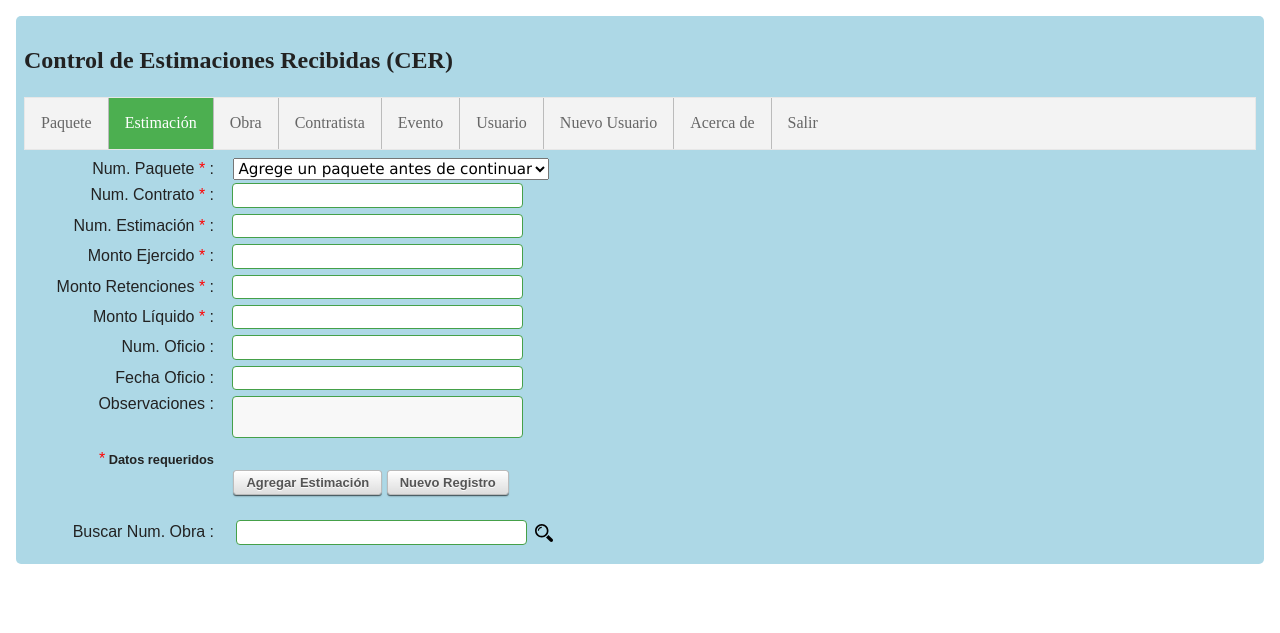
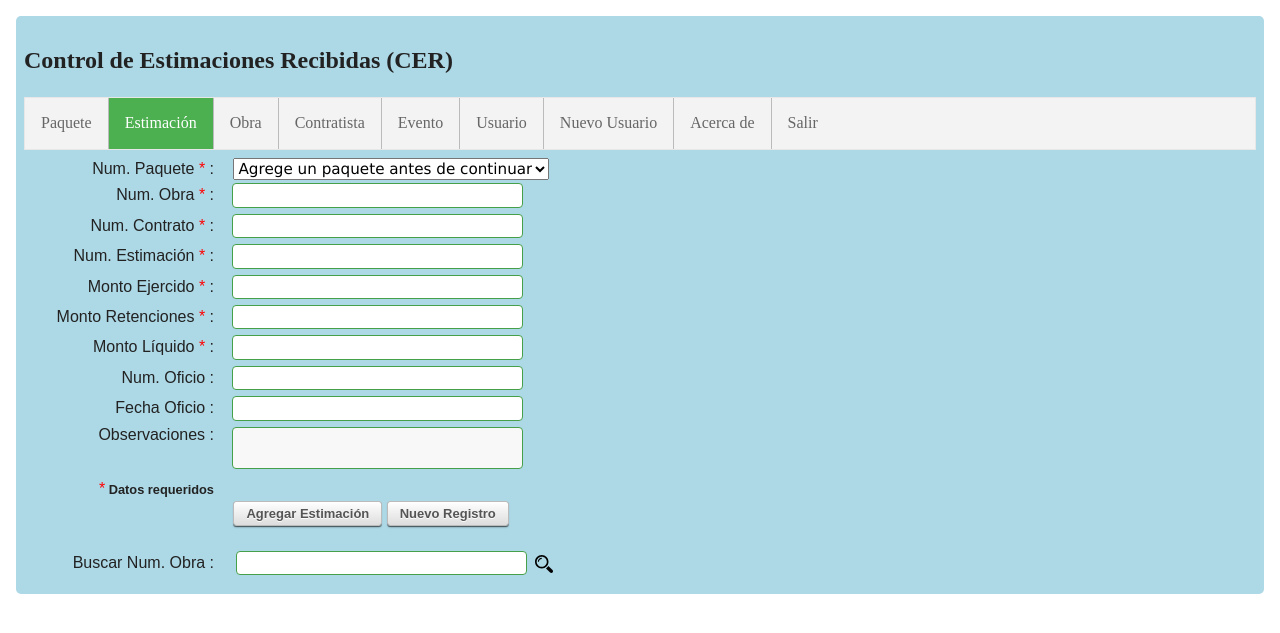
Before and after one commit to jdarkness/cer, a PHP site: page /estimacion.php in a window 1280 px wide. Shown: the top 633 px of the page. Run offline with PHP 8.4, Linux system fonts and the light colour scheme; the visitor is signed in with stand-in values (Sample User, id 1); tables that the repository leaves empty or names only in its code hold one stand-in row (values such as "Sample post").

Commit message:
Se agrego como campo obligatorio el numero de obra

```diff
--- a/estimacion.php
+++ b/estimacion.php
@@ -16,6 +16,7 @@ if (empty($_SESSION["usuario"])) {
 	} else {
 		$idPaquete='';
 	}
+	$numObra='';
 	$numContrato='';
 	$numEstimacion='';
 	$montoEjercido='';
@@ -44,8 +45,9 @@ if (empty($_SESSION["usuario"])) {
 			if (isset($_POST['NoContrato']) && isset($_POST['IdPaquete'])) {
 				//$mensaje=tipo_mensaje('info', 'Segunda vez');
 
-				// Obtenemos los datos que necesitamos para agregar la obra
+				// Obtenemos los datos que necesitamos para agregar la estimacion
 				$idPaquete=texto_seguro($_POST['IdPaquete'], $link);
+				$numObra=texto_seguro($_POST['NoObra'], $link);
 				$numContrato=texto_seguro($_POST['NoContrato'], $link);
 				$numEstimacion=texto_seguro($_POST['NumEstimacion'], $link);
 				$montoEjercido=quitarSeparadorMiles(texto_seguro($_POST['MontoEjercido'], $link));
@@ -56,7 +58,7 @@ if (empty($_SESSION["usuario"])) {
 				$fechaOficio=texto_seguro($_POST['FechaOficio'], $link);
 
 				// Corroboramos que tenemos los datos minimos para guardar en la tabla
-				if (empty($numContrato) || empty($idPaquete) || empty($numEstimacion) || empty($montoEjercido) || empty($montoRetenciones) || empty($montoLiquido) ) {
+				if (empty($numObra) || empty($numContrato) || empty($idPaquete) || empty($numEstimacion) || empty($montoEjercido) || empty($montoRetenciones) || empty($montoLiquido) ) {
 					$mensaje=tipo_mensaje('error', 'Falta campo obligatorio. ');
 				} else {
 					// Verificamos que la fecha es valida si la hay
@@ -66,7 +68,8 @@ if (empty($_SESSION["usuario"])) {
 					} else {
 						// Fecha correcta o no hay
 						// Corroboramos que no este dado de alta el registro en la tabla
-						$query="SELECT IdEstimacion FROM Estimacion WHERE NoContrato = '$numContrato' AND IdPaquete = $idPaquete AND NoEstimacion = '$numEstimacion';";
+						//echo $query="SELECT IdEstimacion FROM Estimacion WHERE NoContrato = '$numContrato' AND IdPaquete = $idPaquete AND NoEstimacion = '$numEstimacion';";
+						$query="SELECT IdEstimacion FROM Estimacion INNER JOIN Obra ON Estimacion.IdObra = Obra.IdObra WHERE Estimacion.NoContrato = '$numContrato' AND Estimacion.IdPaquete = $idPaquete AND Estimacion.NoEstimacion = '$numEstimacion' AND Obra.NoObra = '$numObra';";
 						if (!($resultado = mysqli_query($link, $query))) {
 							//Error en la consulta
 							$texto=mysqli_error($link). ' ' . $query;
@@ -76,6 +79,7 @@ if (empty($_SESSION["usuario"])) {
 							if (mysqli_num_rows($resultado)>0) {
 								$mensaje=tipo_mensaje('advertencia', 'Ya existe la estimaci&oacute;n en el paquete');
 								$numContrato='';
+								$numObra='';
 								$numEstimacion='';
 								$montoEjercido='';
 								$montoRetenciones='';
@@ -89,6 +93,8 @@ if (empty($_SESSION["usuario"])) {
 								//$mensaje=tipo_mensaje('info', 'Todo bien, Guardamos en la tabla. ');
 								if (!empty($fechaOficio)){
 									$fechaOficio=toSQLDate($fechaOficio);
+								} else {
+									$fechaOficio="0000-00-00";
 								}
 
 								// Buscamos su numero de obra
@@ -105,9 +111,6 @@ if (empty($_SESSION["usuario"])) {
 									if (mysqli_num_rows($resultado)>0) {
 										$row = mysqli_fetch_assoc($resultado);
 										$idObra=$row['IdObra'];
-									}
-								}
-
 										$query="INSERT INTO Estimacion(IdPaquete, IdObra, NoContrato, NoEstimacion, NoOficio, FechaOficio, MontoEjercido, MontoRetenciones, MontoLiquido, Observaciones)
 											VALUES('$idPaquete', '$idObra', '$numContrato', '$numEstimacion', '$numOficio', '$fechaOficio', '$montoEjercido', '$montoRetenciones', '$montoLiquido','$observaciones');";
 										if (!($resultado = mysqli_query($link, $query))) {
@@ -119,6 +122,7 @@ if (empty($_SESSION["usuario"])) {
 											$mensaje=tipo_mensaje('info', 'Estimaci&oacute;n Agregada');
 											//$idPaquete='';
 											$numContrato='';
+											$numObra='';
 											$numEstimacion='';
 											$montoEjercido='';
 											$montoRetenciones='';
@@ -127,7 +131,12 @@ if (empty($_SESSION["usuario"])) {
 											$numOficio='';
 											$fechaOficio='';
 										}
-
+									} else {
+										// No existe la obra, no esta dada de alta
+										$mensaje=tipo_mensaje('advertencia', 'No existe el n&uacute;mero de Obra');
+										if ($fechaOficio=="0000-00-00") { $fechaOficio=''; } // Eliminamos los 0000-00-00 que le pusimos en caso de estar vacio
+									}
+								}
 							}
 						}
 					}
@@ -138,11 +147,13 @@ if (empty($_SESSION["usuario"])) {
 		case 'editar':
 			// Buscamos el elemento a editar
 			//$valor=texto_seguro($_POST['valor'], $link);
-			$query="SELECT IdEstimacion, NoContrato, IdPaquete, NoEstimacion, NoOficio, FechaOficio, MontoEjercido, MontoRetenciones, MontoLiquido, Observaciones FROM Estimacion WHERE IdEstimacion=$valor;";
+		  $query="SELECT Estimacion.IdEstimacion, Estimacion.NoContrato, Obra.NoObra, Estimacion.IdPaquete, Estimacion.NoEstimacion, Estimacion.NoOficio, Estimacion.FechaOficio, Estimacion.MontoEjercido, Estimacion.MontoRetenciones, Estimacion.MontoLiquido, Estimacion.Observaciones  FROM Estimacion LEFT JOIN Obra ON Obra.IdObra = Estimacion.IdObra	WHERE Estimacion.IdEstimacion=$valor;";
+			//echo $query="SELECT IdEstimacion, NoContrato, IdPaquete, NoEstimacion, NoOficio, FechaOficio, MontoEjercido, MontoRetenciones, MontoLiquido, Observaciones FROM Estimacion WHERE IdEstimacion=$valor;";
 			if ($resultado = mysqli_query($link, $query)) {
 				$row = mysqli_fetch_assoc($resultado);
 				$idPaquete=$row['IdPaquete'];
 				$numContrato=$row['NoContrato'];
+				$numObra=$row['NoObra'];
 				$numEstimacion=$row['NoEstimacion'];
 				$montoEjercido=number_format($row['MontoEjercido'], 2, '.', ',');
 				$montoRetenciones=number_format($row['MontoRetenciones'], 2, '.', ',');
@@ -168,6 +179,7 @@ if (empty($_SESSION["usuario"])) {
 			// Obtenemos los datos que necesitamos para actualizar, no se puede modificar el paquete al que pertenece
 			$idPaquete=texto_seguro($_POST['IdPaquete'], $link);
 			$numContrato=texto_seguro($_POST['NoContrato'], $link);
+			$numObra=texto_seguro($_POST['NoObra'], $link);
 			$numEstimacion=texto_seguro($_POST['NumEstimacion'], $link);
 			$montoEjercido=quitarSeparadorMiles(texto_seguro($_POST['MontoEjercido'], $link));
 			$montoRetenciones=quitarSeparadorMiles(texto_seguro($_POST['MontoRetenciones'], $link));
@@ -188,6 +200,8 @@ if (empty($_SESSION["usuario"])) {
 					// Fecha correcta o no hay
 					if (!empty($fechaOficio)){
 						$fechaOficio=toSQLDate($fechaOficio);
+					} else {
+						$fechaOficio="0000-00-00";
 					}
 					// Buscamos su numero de obra
 					$idObra='';
@@ -210,6 +224,7 @@ if (empty($_SESSION["usuario"])) {
 						$msgBoton='Agregar Estimacion';
 						$accion='nuevo';
 						$numContrato='';
+						$numObra='';
 						$numEstimacion='';
 						$montoEjercido='';
 						$montoRetenciones='';
@@ -235,6 +250,7 @@ if (empty($_SESSION["usuario"])) {
 				$accion='nuevo';
 				$idPaquete=texto_seguro($_POST['IdPaquete'], $link);
 				$numContrato='';
+				$numObra='';
 				$numEstimacion='';
 				$montoEjercido='';
 				$montoRetenciones='';
@@ -261,7 +277,7 @@ if (empty($_SESSION["usuario"])) {
 		// Buscamos si hay elementos para mostrar que sean del paquete que acaba de agregar
 		if (!empty($idPaquete)) {
 			//$query="SELECT Estimacion.IdEstimacion, Evento.NombreCorto, Estimacion.NoContrato, NoEstimacion, MontoRetenciones, MontoLiquido, MontoEjercido, Observaciones, Obra.NoContrato AS NumContrato, Obra.Municipio, Obra.CentroTrabajo, Contratista.NombreLargo FROM Estimacion LEFT JOIN Obra ON Estimacion.IdObra = Obra.IdObra LEFT JOIN Contratista ON Obra.IdContratista = Contratista.IdContratista LEFT JOIN Evento ON Obra.IdEvento = Evento.IdEvento WHERE Estimacion.IdPaquete = '$idPaquete'";
-			$query="SELECT Estimacion.IdEstimacion, Evento.NombreCorto, Estimacion.NoContrato, NoEstimacion, MontoRetenciones, MontoLiquido, MontoEjercido, Observaciones, Obra.NoContrato AS NumContrato, municipios.nombre AS NomMunicipio, Obra.CentroTrabajo, Contratista.NombreLargo
+			$query="SELECT Estimacion.IdEstimacion, Evento.NombreCorto, Estimacion.NoContrato, NoEstimacion, MontoRetenciones, MontoLiquido, MontoEjercido, Observaciones, Obra.NoContrato AS NumContrato, Obra.NoObra, municipios.nombre AS NomMunicipio, Obra.CentroTrabajo, Contratista.NombreLargo
 				    FROM Estimacion
 					LEFT JOIN Obra ON Estimacion.IdObra = Obra.IdObra
 					LEFT JOIN Contratista ON Obra.IdContratista = Contratista.IdContratista
@@ -276,7 +292,7 @@ if (empty($_SESSION["usuario"])) {
 			}
 		} else {
 			//$query='SELECT IdEstimacion FROM Estimacion WHERE 1 = 0;';
-			$query="SELECT Estimacion.IdEstimacion, Evento.NombreCorto, Estimacion.NoContrato, NoEstimacion, MontoRetenciones, MontoLiquido, MontoEjercido, Observaciones, Obra.NoContrato AS NumContrato, municipios.nombre AS NomMunicipio, Obra.CentroTrabajo, Contratista.NombreLargo
+			$query="SELECT Estimacion.IdEstimacion, Evento.NombreCorto, Estimacion.NoContrato, NoEstimacion, MontoRetenciones, MontoLiquido, MontoEjercido, Observaciones, Obra.NoContrato AS NumContrato, Obra.NoObra, municipios.nombre AS NomMunicipio, Obra.CentroTrabajo, Contratista.NombreLargo
 			        FROM Estimacion
 					LEFT JOIN Obra ON Estimacion.IdObra = Obra.IdObra
 					LEFT JOIN Contratista ON Obra.IdContratista = Contratista.IdContratista
@@ -348,6 +364,7 @@ if (empty($_SESSION["usuario"])) {
 			?>
 			</select>
 		</span></label>
+	<label for="NoObra"><span class="etiqueta">Num. Obra <span class="requerido">*</span> :</span><span class="campo"><input type="text" id="NoObra" name="NoObra" value="<?php echo $numObra; ?>" onkeypress="siguienteInput(event,'NumContrato')" required /></span></label>
 	<label for="NoContrato"><span class="etiqueta">Num. Contrato <span class="requerido">*</span> :</span><span class="campo"><input type="text" id="NoContrato" name="NoContrato" value="<?php echo $numContrato; ?>" onkeypress="siguienteInput(event,'NumEstimacion')" required /></span></label>
 	<label for="NumEstimacion"><span class="etiqueta">Num. Estimaci&oacute;n <span class="requerido">*</span> :</span><span class="campo"><input type="text" id="NumEstimacion" name="NumEstimacion" value="<?php echo $numEstimacion; ?>" onkeypress="siguienteInput(event,'MontoEjercido')" required /></span></label>
 	<label for="MontoEjercido"><span class="etiqueta">Monto Ejercido <span class="requerido">*</span> :</span><span class="campo"><input type="text" id="MontoEjercido" name="MontoEjercido" value="<?php echo $montoEjercido; ?>" onfocusout="if (this.value.indexOf(',')==-1){this.value=separarMiles(this.value);}" required /></span></label>
@@ -411,7 +428,7 @@ if (empty($_SESSION["usuario"])) {
 	<tr >
 	<td class="alinear_centro" ><?php echo $i+1; ?></td>
 	<td ><?php echo $row['NombreCorto'];?></td>
-	<td ><?php echo $row['NoContrato'];?></td>
+	<td class="alinear_centro" ><?php echo $row['NoContrato']."<BR />(".$row['NoObra'].")";?></td>
     <td ><?php echo $row['NombreLargo'];?></td>
     <td ><?php echo $row['CentroTrabajo'];?></td>
 	<td class="alinear_centro" ><?php echo $row['NomMunicipio'];?></td>
```
Lines whose indentation alone changed are shown as unchanged.
